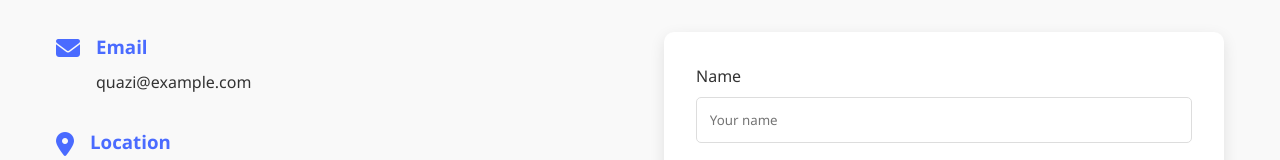
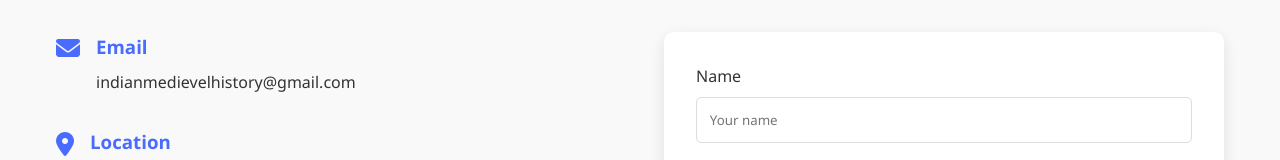
Before and after one commit to Quazi-Bakhtiyar/portfolio, a plain HTML site: page contact.html in a window 1280 px wide. Shown: the part 312-472 px from the top of the page. Drawn offline with Linux system fonts and the light colour scheme.

Commit message:
Update contact.html

```diff
--- a/contact.html
+++ b/contact.html
@@ -42,7 +42,7 @@
               <i class="fas fa-envelope"></i>
               <div>
                 <h3>Email</h3>
-                <p>quazi@example.com</p>
+                <p>indianmedievelhistory@gmail.com</p>
               </div>
             </div>
             <div class="contact-item">
```
